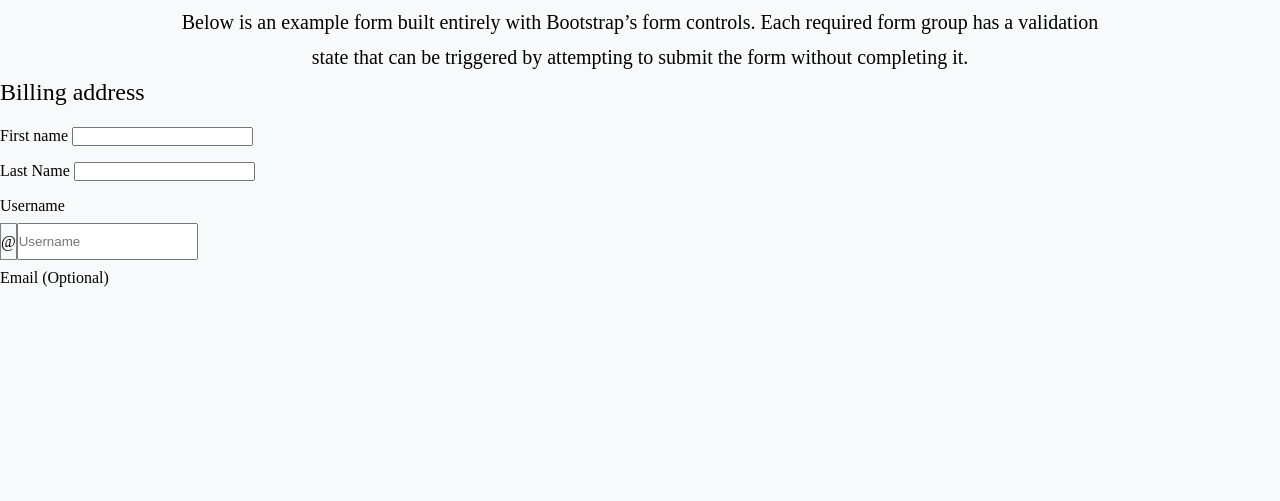
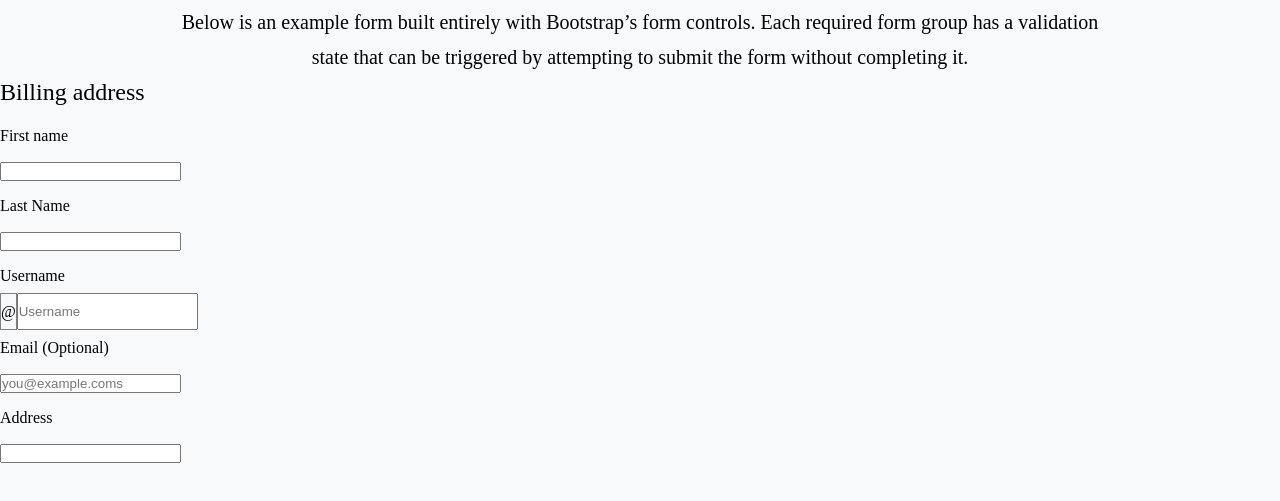
Before and after one commit to MadinaTadjidinova/layout-class-work, a plain HTML site: page index.html in a window 1280 px wide. Shown: the part 107-608 px from the top of the page. Drawn offline with Linux system fonts and the light colour scheme.

Commit message:
Added address

```diff
--- a/index.html
+++ b/index.html
@@ -12,7 +12,7 @@
         <main>
         <div class="header">
             <img src="./bootstrap.jpg" alt="">
-            <h2>Checkout form</h2>
+            <h2 class="h2-1">Checkout form</h2>
             <p class="p-1">Below is an example form built entirely with Bootstrap’s form controls. Each required form group has a validation state that can be triggered by attempting to submit the form without completing it.</p>
         </div>
     </div>
@@ -21,28 +21,41 @@
 
     </div>
         <div>
-            <h2>Billing address</h2>
+            <h2 class="h2-2">Billing address</h2>
             <form class="form" action="">
                 <div class="card-2">
                     <div class="f-n">
                         <label for="firstName" class="form-label">First name</label>
+                        <div class="f-n">
                         <input type="text" class="form-control" id="form-label">
+                    </div>
                     </div>
                     <div class="l-n">
                         <label for="lastName" class="form-label">Last Name</label>
+                        <div>
                         <input type="text"  class="form-control" id="form-label">
+                    </div>
                     </div>
                     <div class="u-n">
                         <label for="username" class="form-label">Username</label>
                         <div class="group-input">
                             <span class="span">@</span>
-                            <input type="text"  placeholder="Username" class="form-control" id="form-label">
+                            <input type="text"  placeholder="Username" class="form-control width-input" id="form-label">
                         </div>
                     </div>
                     <div class="email">
                         <label for="email" class="form-label">Email <span class="sp-2">(Optional)</span></label>
+                        <div class="email">
+                         <input type="email" id="email" class="form-control width-2-input" placeholder="you@example.coms">
+                        </div>
                     </div>
-                    <div></div>
+                    <div class="address">
+                        <label for="address" class="form-label">Address</label>
+                        <div>
+                            <input type="text"
+                            class="form-control" id="form-label">
+                        </div>
+                    </div>
                     <div></div>
                     <div></div>
                     <div></div>
```
